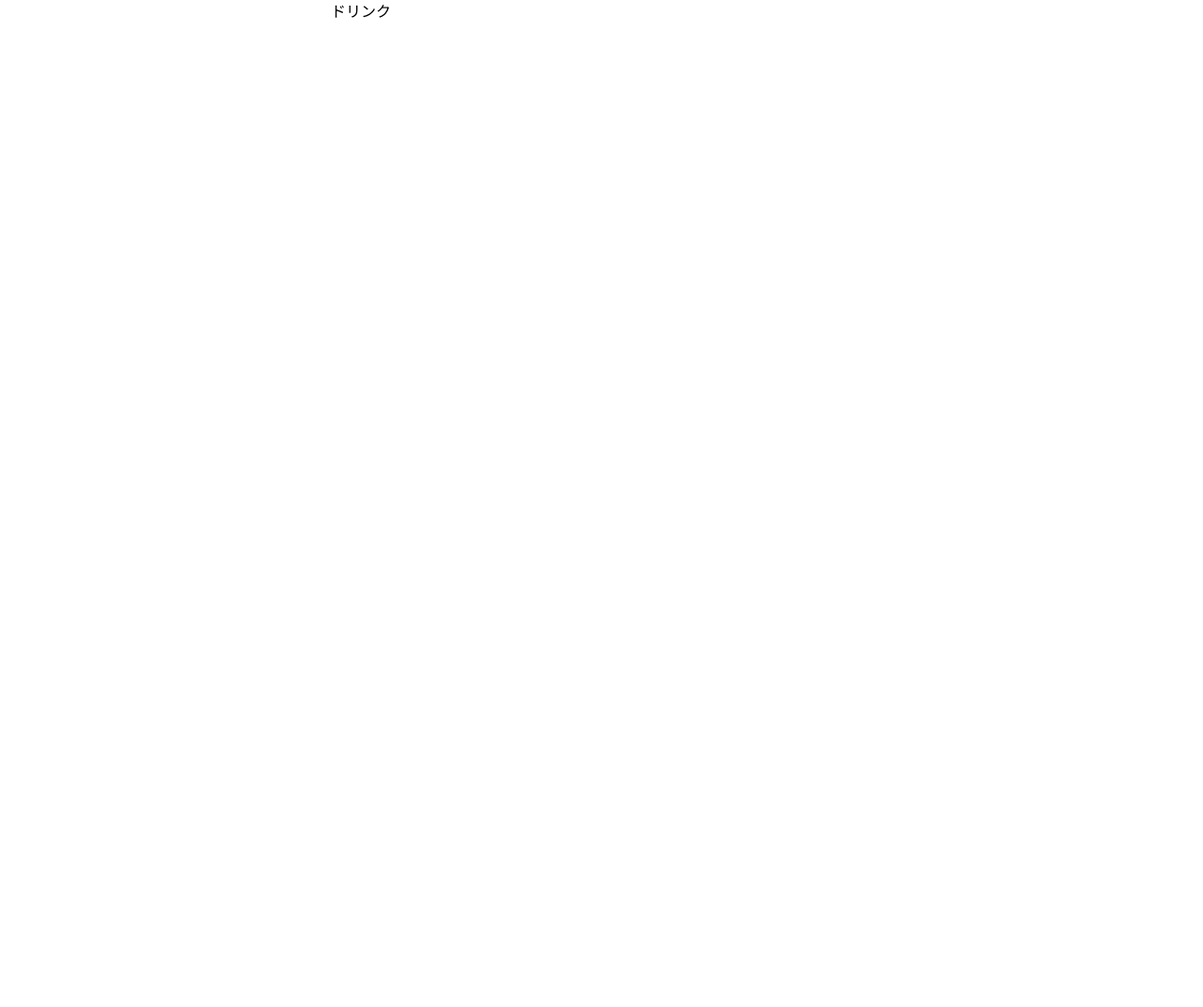
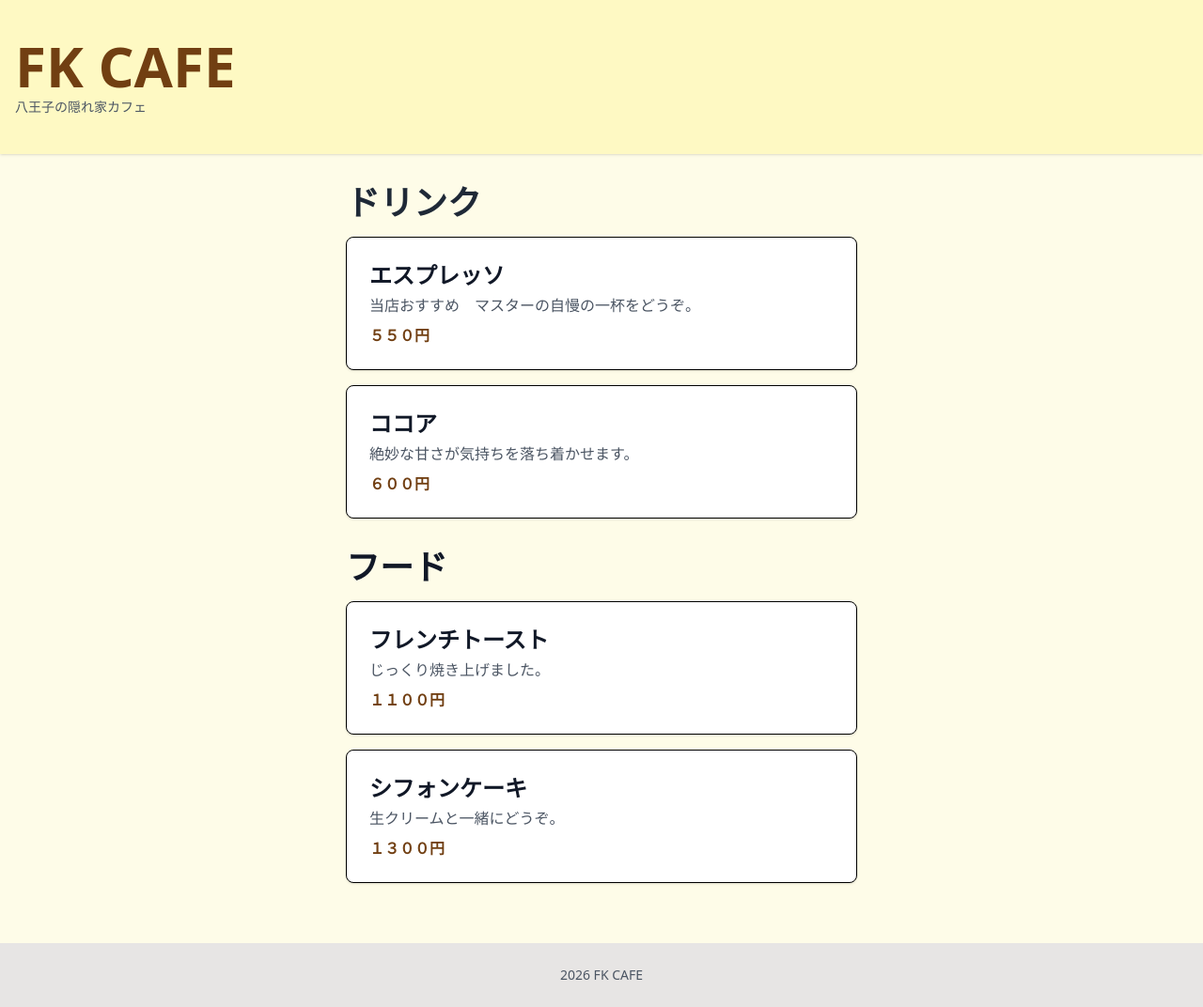
Before and after one commit to koto525/-, a plain HTML site: page week02-cafe.html in a window 1280 px wide. Shown: the whole page at 94% size. Before the commit the page ends 800 px from the top, so only its background shows below. Drawn offline with nearby package versions, Linux system fonts and the light colour scheme.

Commit message:
FK CAFEメニュー

```diff
--- a/week02-cafe.html
+++ b/week02-cafe.html
@@ -6,12 +6,45 @@
     <title>カフェメニュー</title>
     <script src="https://cdn.tailwindcss.com"></script>
 </head>
-<body　class="bg-yellow-80">
-    <main class="max-w-xl mx-auto">
-        <h1>ドリンク</h1>
-        <div class
-        ></div>
+<body class="bg-yellow-50">
+    <header class="bg-yellow-100 shadow px-4 py-10">
+        <h1 class="text-yellow-900 text-6xl font-bold">FK CAFE</h1>
+        <p class="text-gray-600 text-sm mt-1">八王子の隠れ家カフェ</p>
+    </header>
+    <main class="max-w-xl mx-auto px-4 py-8">
+    <section class="mb-8">
+         <h2 class="text-4xl font-bold text-gray-800 mb-4">ドリンク</h2>
+         <div class="bg-white rounded-lg shadow p-6 mb-4 hover:-translate-y-1 transition-transform border border-black">
+            <h3 class="text-2xl font-bold text-gray-900">エスプレッソ</h3>
+            <p class="text-gray-600 mt-1">当店おすすめ　マスターの自慢の一杯をどうぞ。</p>
+            <p class="text-yellow-900 font-bold mt-2">５５０円</p>
+        </div>
+        <div class="bg-white rounded-lg shadow p-6 mb-4 hover:-translate-y-1 transition-transform border border-black">
+            <h3 class="text-2xl font-bold text-gray-900">ココア</h3>
+            <p class="text-gray-600 mt-1">絶妙な甘さが気持ちを落ち着かせます。</p>
+            <p class="text-yellow-900 font-bold mt-2">６００円</p>
+        </div>
+    </section>
+    <section class="mb-8">
+        <h2 class="text-4xl font-bold text-gray-900 mb-4">フード</h2>
 
+        <div class="bg-white rounded-lg shadow p-6 mb-4 hover:-translate-y-1 transition-transform border border-black">
+            <h3 class="text-2xl font-bold text-gray-900">フレンチトースト</h3>
+            <p class="text-gray-600 mt-1">じっくり焼き上げました。</p>
+            <p class="text-yellow-900 font-bold mt-2">１１００円</p>
+        </div>
+
+        <div class="bg-white rounded-lg shadow p-6 mb-4 hover:-translate-y-1 transition-transform border border-black">
+            <h3 class="text-2xl font-bold text-gray-900">シフォンケーキ</h3>
+            <p class="text-gray-600 mt-1">生クリームと一緒にどうぞ。</p>
+            <p class="text-yellow-900 font-bold mt-2">１３００円</p>
+        </div>
+      </section>
     </main>
+     <footer class="bg-stone-200 text-center py-6 text-gray-300 text-sm">
+      <p class="text-gray-600">2026 FK CAFE</p>
+    </footer>
+  </body>
+</html>
 </body>
 </html>
```
Also changed, not shown: cafe.html (added, +37 -0 lines).
